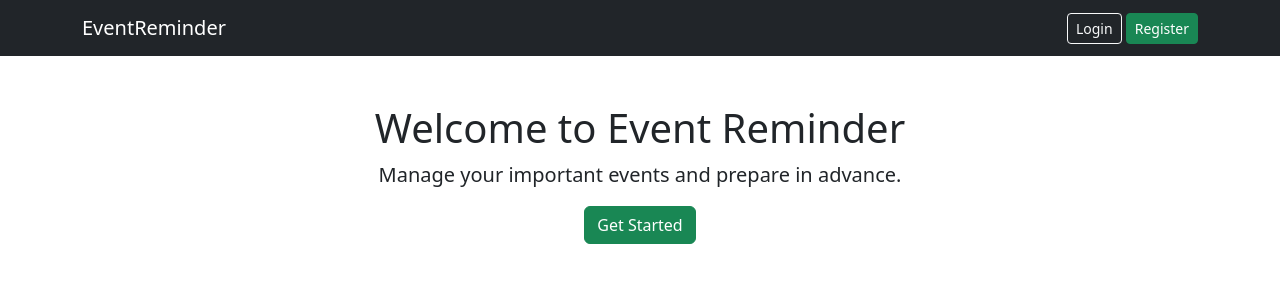
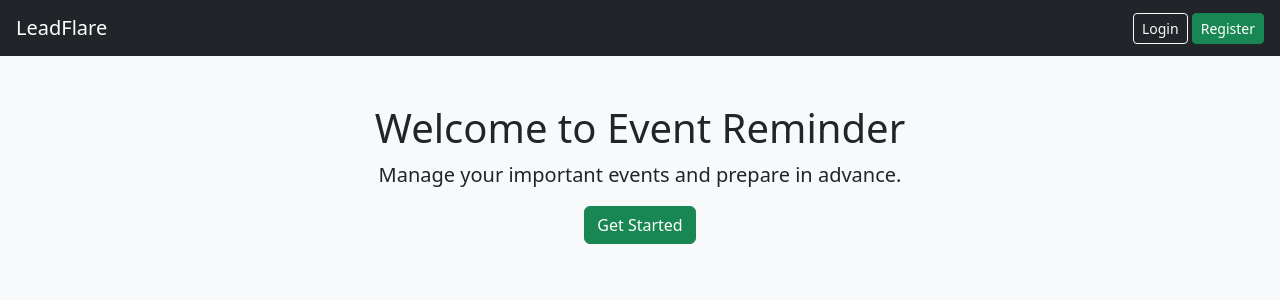
Before and after one commit to anfaruk00797-dev/LeadFlare, a Flask app: page / in a window 1280 px wide. Shown: the top 300 px of the page. Run offline with Flask 3, Linux system fonts and the light colour scheme.

Commit message:
เพิ่มอง๕ืประดอบ

```diff
--- a/templates/base.html
+++ b/templates/base.html
@@ -3,42 +3,38 @@
 
 <head>
     <title>{% block title %}{% endblock %}</title>
-
-    <!-- Bootstrap CDN -->
-    <link href="https://cdn.jsdelivr.net/npm/bootstrap@5.3.2/dist/css/bootstrap.min.css" rel="stylesheet">
+    <link href="https://cdn.jsdelivr.net/npm/bootstrap@5.3.3/dist/css/bootstrap.min.css" rel="stylesheet">
 </head>
 
-<body>
+<body class="bg-light">
 
-    <nav class="navbar navbar-expand-lg navbar-dark bg-dark">
-        <div class="container">
-            <a class="navbar-brand" href="{{ url_for('home') }}">EventReminder</a>
+    <nav class="navbar navbar-dark bg-dark px-3">
+        <a class="navbar-brand" href="/">LeadFlare</a>
 
-            <div>
-                {% if current_user.is_authenticated %}
-                <a class="btn btn-outline-light btn-sm" href="{{ url_for('dashboard') }}">Dashboard</a>
-                <a class="btn btn-danger btn-sm" href="{{ url_for('logout') }}">Logout</a>
-                {% else %}
-                <a class="btn btn-outline-light btn-sm" href="{{ url_for('login') }}">Login</a>
-                <a class="btn btn-success btn-sm" href="{{ url_for('register') }}">Register</a>
-                {% endif %}
-            </div>
+        {% if current_user.is_authenticated %}
+        <div>
+            <a href="{{ url_for('dashboard') }}" class="btn btn-outline-light btn-sm">Dashboard</a>
+            <a href="{{ url_for('logout') }}" class="btn btn-danger btn-sm">Logout</a>
         </div>
+        {% else %}
+        <div>
+            <a href="{{ url_for('login') }}" class="btn btn-outline-light btn-sm">Login</a>
+            <a href="{{ url_for('register') }}" class="btn btn-success btn-sm">Register</a>
+        </div>
+        {% endif %}
     </nav>
 
     <div class="container mt-4">
+
+        {% with messages = get_flashed_messages(with_categories=true) %}
+        {% for category, message in messages %}
+        <div class="alert alert-{{ category }}">{{ message }}</div>
+        {% endfor %}
+        {% endwith %}
+
         {% block content %}{% endblock %}
+
     </div>
-
 </body>
-{% with messages = get_flashed_messages(with_categories=true) %}
-{% if messages %}
-{% for category, message in messages %}
-<div class="alert alert-{{ category }}">
-    {{ message }}
-</div>
-{% endfor %}
-{% endif %}
-{% endwith %}
 
 </html>
```
